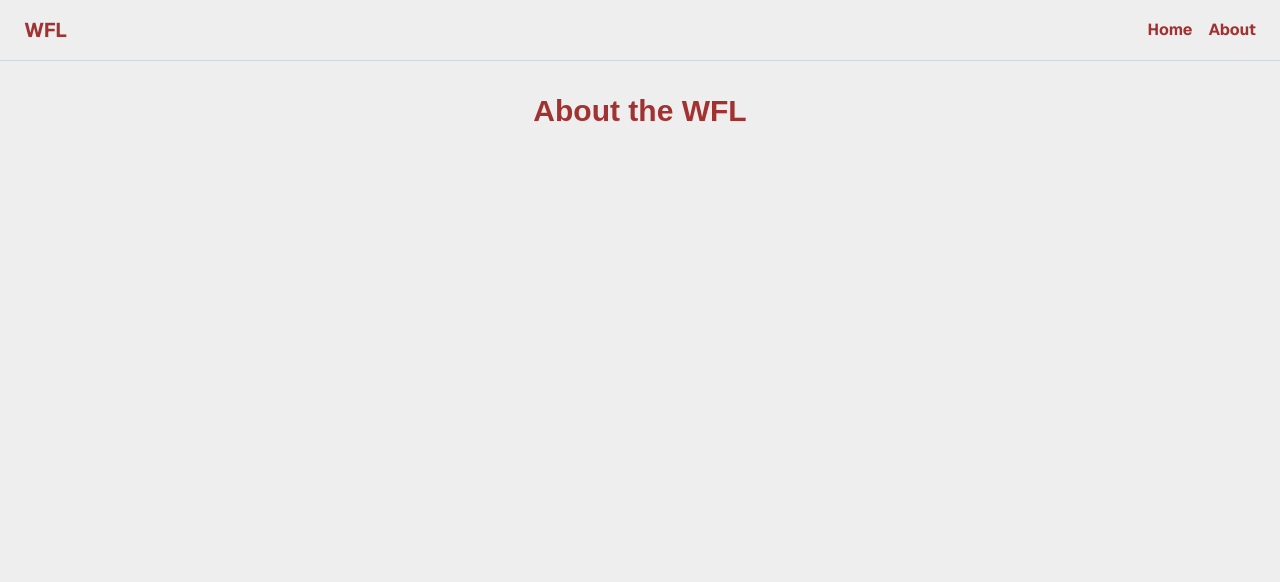
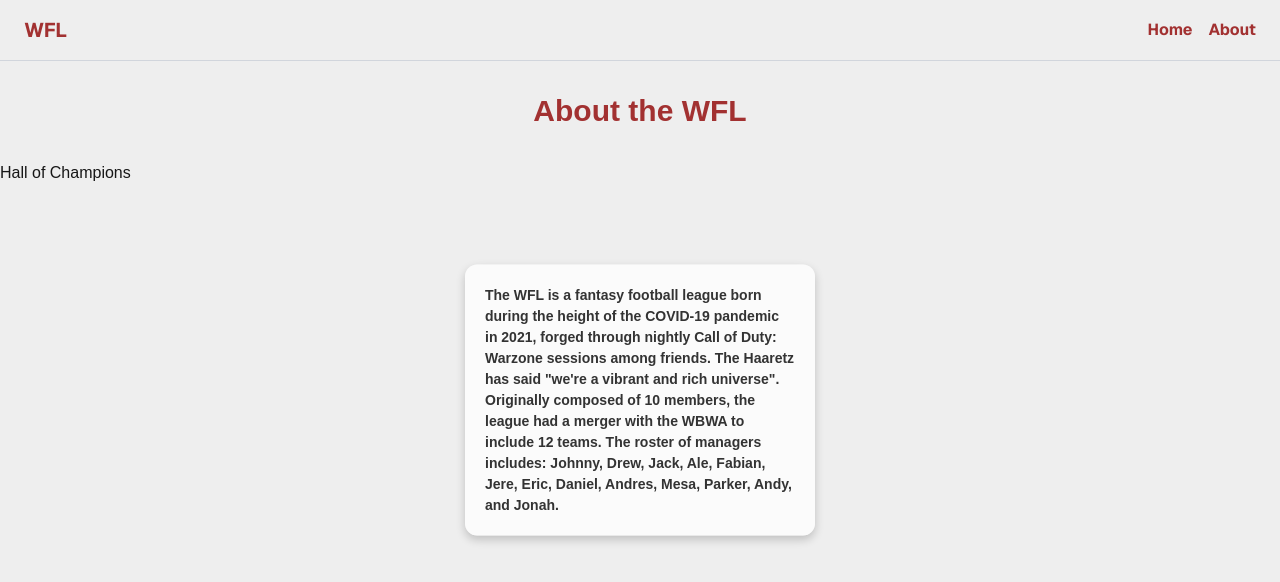
Before and after one commit to andyragu/wfl-website, a Next.js app: page /about in a window 1280 px wide. Shown: the top 582 px of the page. Built offline with nearby package versions, Linux system fonts and the light colour scheme.

Commit message:
about page

```diff
--- a/src/app/about/page.tsx
+++ b/src/app/about/page.tsx
@@ -3,6 +3,19 @@ export default function About(){
     return (
       <main className = "min-h-screen bg-[#EEEEEE]">
         <h1 className="header">About the WFL</h1>
+        <div className="text-box-1">
+          <p>
+            The WFL is a fantasy football league born during the height of the
+            COVID-19 pandemic in 2021, forged through nightly Call of Duty: Warzone
+            sessions among friends. The Haaretz has said "we're a vibrant and rich universe".
+          </p>
+          <p>
+            Originally composed of 10 members, the league had a merger with the WBWA
+            to include 12 teams. The roster of managers includes: Johnny, Drew, Jack, Ale,
+            Fabian, Jere, Eric, Daniel, Andres, Mesa, Parker, Andy, and Jonah.
+          </p>
+        </div>
+        <h1 className="header-1">Hall of Champions</h1>
       </main>
     )
   }
--- a/src/app/about/styles.css
+++ b/src/app/about/styles.css
@@ -1,9 +1,41 @@
 .header {
-    font-size: 1.875rem;   /* Tailwind's text-3xl = 30px ≈ 1.875rem */
-    line-height: 2.25rem;  /* Tailwind sets line-height too */
-    font-weight: 700;      /* font-bold */
+    font-size: 1.875rem;
+    line-height: 2.25rem;
+    font-weight: 700;
     color: #A23131;
 
     text-align: center;
     padding: 2rem;
 }
+
+.text-box-1 {
+    width: 350px;
+    background-color: #ffffffc6;
+    border-radius: 12px;
+    box-shadow: 0 4px 10px rgba(0, 0, 0, 0.2);
+    display: flex;
+    flex-direction: column;
+    justify-content: flex-start;
+    align-items: flex-start;
+    padding: 20px;
+    text-align: left;
+    margin: auto;
+    position: absolute;
+    top: 50%;
+    left: 50%;
+    transform: translate(-50%, -50%);
+    overflow: auto;
+  }
+
+  .text-box-1 h2 {
+    color: #A23131;
+    margin-bottom: 10px;
+  }
+
+  .text-box-1 p {
+    color: #333;
+    font-size: 14px;
+    font-weight: bold;
+    line-height: 1.5;
+    word-wrap: break-word;
+  }
```
